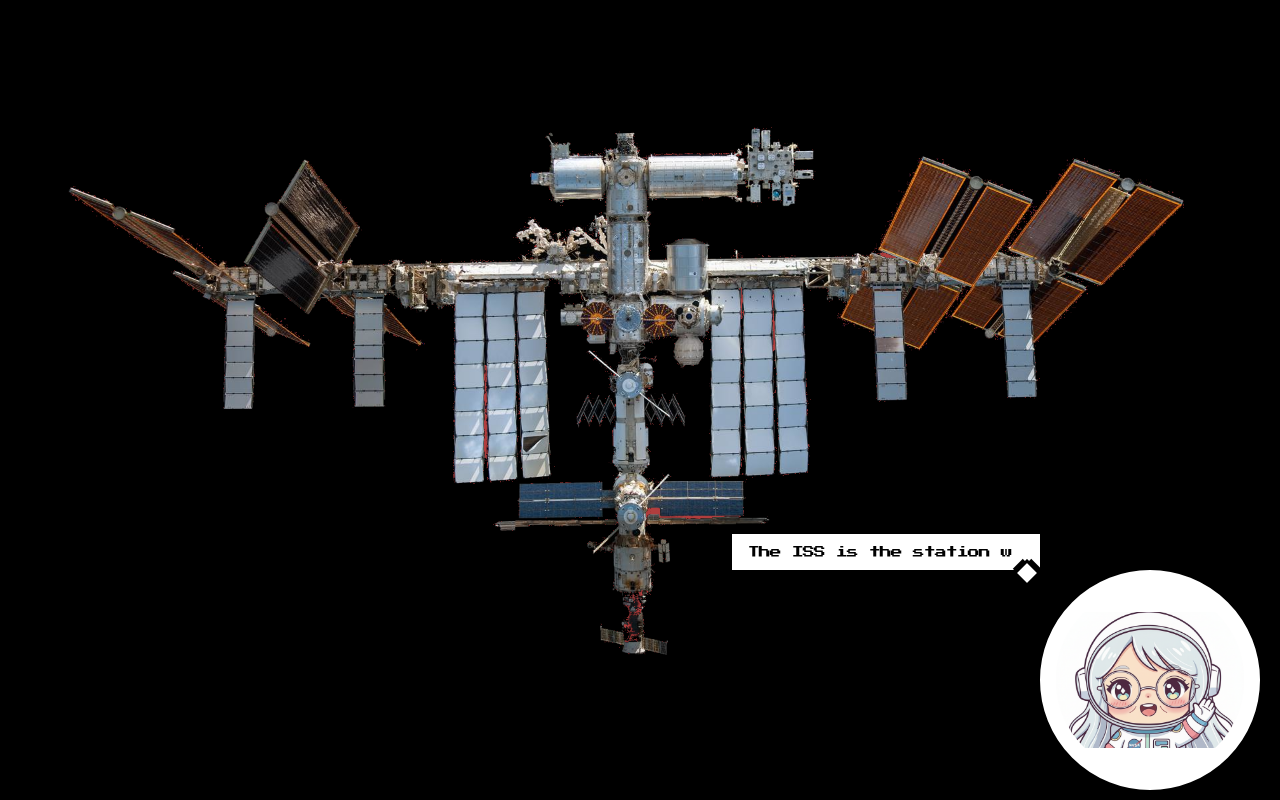
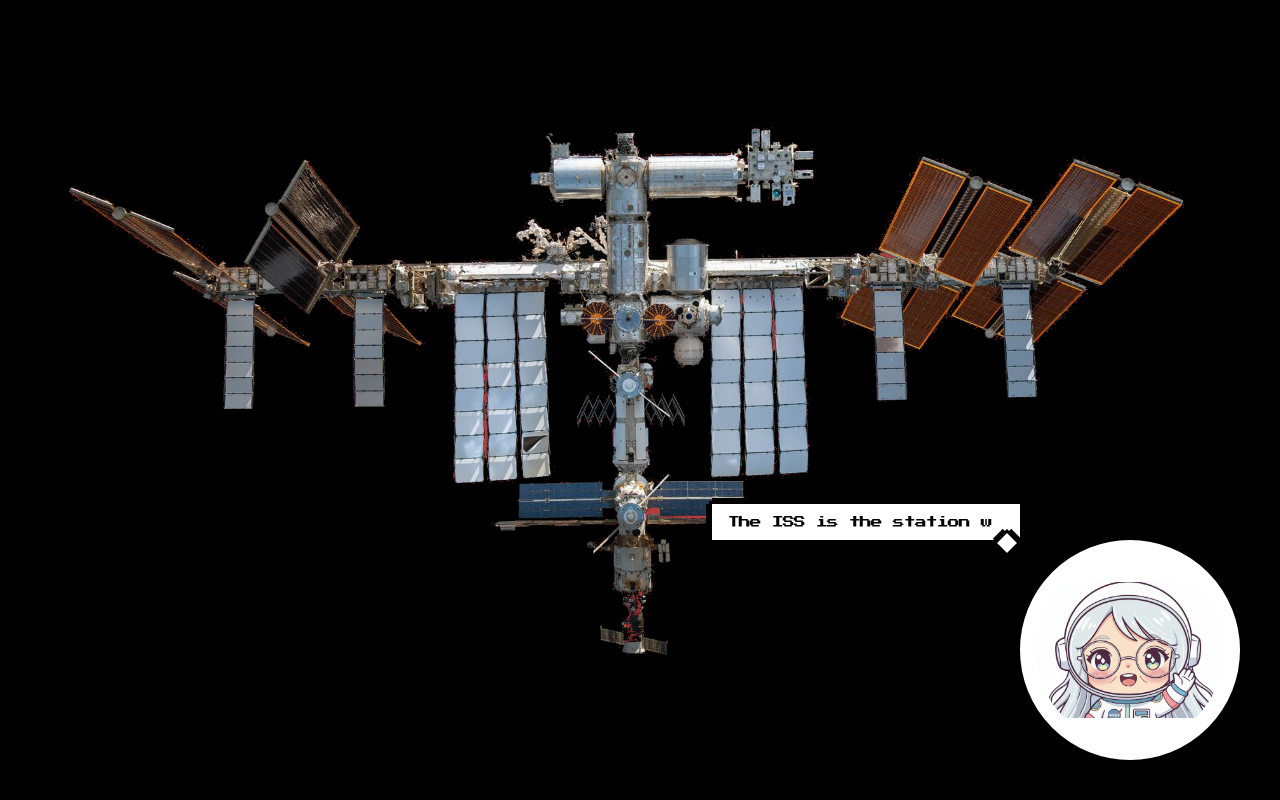
Before and after one commit to MiguelGmz7/International-Space-Station-25th-Anniversary-Apps, a React (Vite) app: page / in a window 1280 px wide. Built offline with nearby package versions, Linux system fonts and the light colour scheme.

Commit message:
FIX: Margen Julieta

```diff
--- a/src/App.css
+++ b/src/App.css
@@ -15,11 +15,11 @@
 }
 
 
-/* Avatar circular en esquina */
+/* Avatar circular con más margen de la esquina */
 .avatar {
   position: fixed;
-  bottom: 10px;
-  right: 20px;
+  bottom: 40px;  /* separado del borde inferior */
+  right: 40px;   /* separado del borde derecho */
   width: 220px;
   height: 220px;
   border-radius: 50%;
@@ -41,12 +41,12 @@
   border-radius: 50%;
 }
 
-/* Globo de texto pixeleado, posicionado en la zona roja */
+/* Globo de texto pixeleado, con más separación del borde y del avatar */
 .pixel-bubble {
   position: fixed; /* independiente del contenedor */
   /* arriba-izquierda del círculo */
-  bottom: 230px; /* más pegado al círculo */
-  right: 240px;  /* más pegado al círculo */
+  bottom: 260px; /* más separado del borde inferior */
+  right: 260px;  /* más separado del borde derecho */
   background: #fff;
   color: #000;
   padding: 12px 16px;
--- a/src/index.css
+++ b/src/index.css
@@ -1,7 +1,3 @@
-@tailwind base;
-@tailwind components;
-@tailwind utilities;
-
 @import "tailwindcss";
 
 :root {
```
